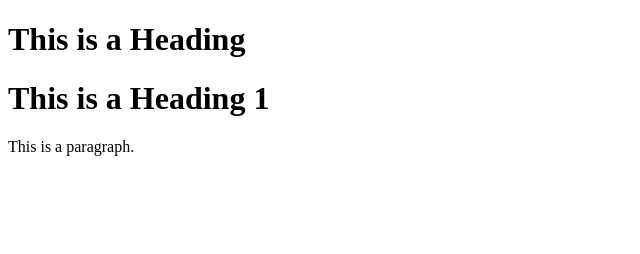
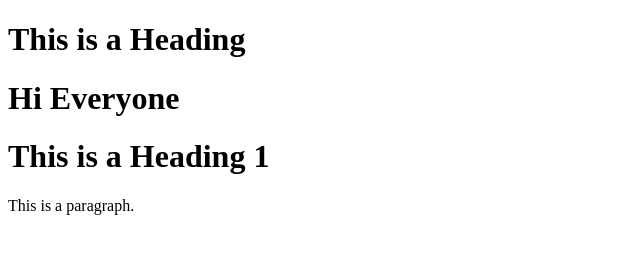
Before and after one commit to SinghSanity/sig-swe-friday, a plain HTML site: page index.html in a window 1280 px wide. Shown: the whole page, without its empty margins (0-640 px from the left). Drawn offline with Linux system fonts and the light colour scheme.

Commit message:
Update index.html

```diff
--- a/index.html
+++ b/index.html
@@ -13,6 +13,7 @@
 
         <div class="box1">
             <h1 class="words">This is a Heading</h1>
+            <h1>Hi Everyone</h1>
         </div>
 
         <h1>This is a Heading 1</h1>
```
